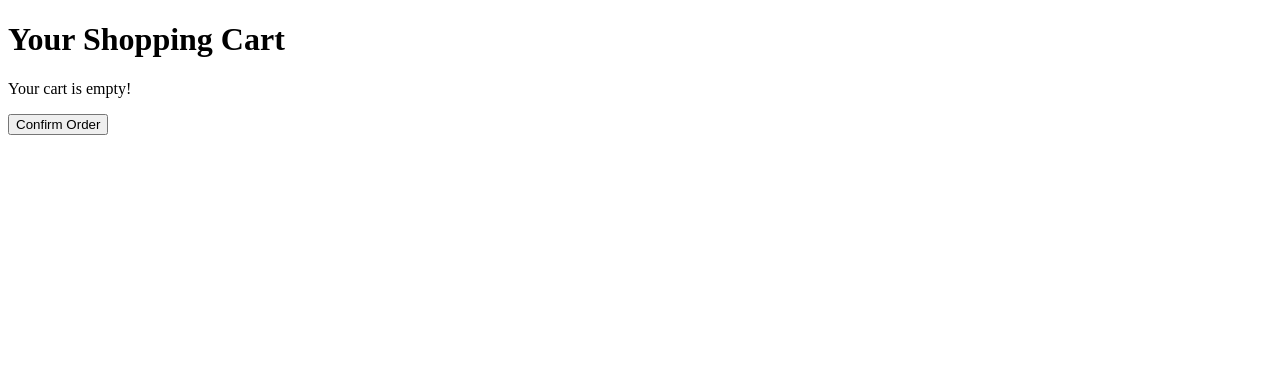
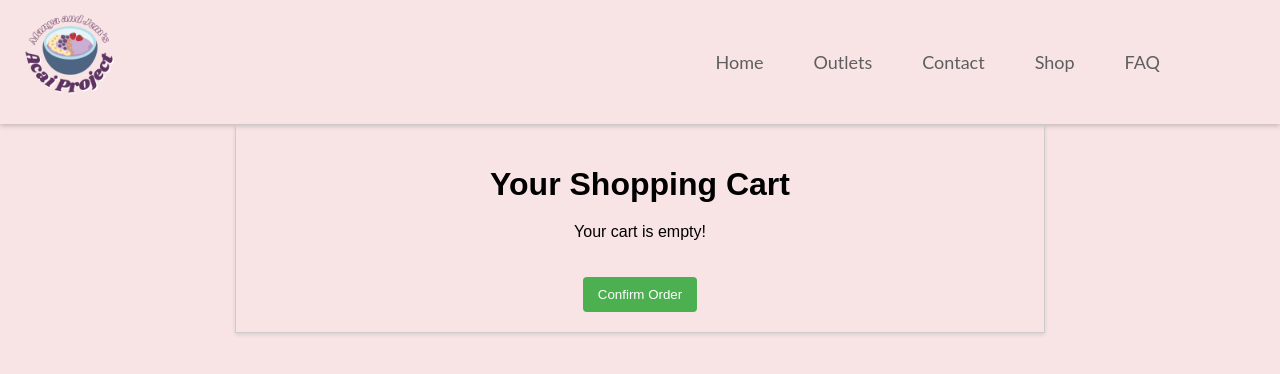
Before and after one commit to sheel002/WebAppAcai, a PHP site: page /cart.php in a window 1280 px wide. Shown: the top 374 px of the page. Run offline with PHP 8.4, Linux system fonts and the light colour scheme.

Commit message:
stylign for cart page

```diff
--- a/cart.php
+++ b/cart.php
@@ -31,6 +31,32 @@ function confirmOrder() {
 }
 </script>
 <body>
+<head>
+<meta charset="utf-8">
+    <style>
+    body {font-family:Lato,  sans-serif;
+        background-color: #F8E4E4;
+    }
+    </style>
+    <meta name="viewport" content="width=device-width, initial-scale=1.0">
+    <link rel="stylesheet" type="text/css" href="styles.css">
+</head>
+<body>
+    <header>
+        <div class="logo">
+            <img src="Assets/logo.png" alt="Your Logo">
+        </div>
+        <div class="navbar">
+            <ul>
+                <li><a href="index.php">Home</a></li>
+                <li><a href="outlets.php">Outlets</a></li>
+                <li><a href="contact.php">Contact</a></li>
+                <li><a href="shop.php">Shop</a></li>
+                <li><a href="faq.php">FAQ</a></li>
+            </ul>
+        </div>
+    </header>
+    <div class="confirm-order-box">
         <h1>Your Shopping Cart</h1>
         <?php
         if (isset($_SESSION['cart']) && count($_SESSION['cart']) > 0) {
@@ -53,6 +79,6 @@ function confirmOrder() {
         }
         ?>
         <button onclick="confirmOrder()">Confirm Order</button>
-    <!-- Add more HTML for Checkout or Continue Shopping -->
+    </div>
 </body>
 </html>
--- a/confirm_order.php
+++ b/confirm_order.php
@@ -30,7 +30,9 @@ try {
     foreach ($cartItems as $item) {
         $addOnsJson = json_encode($item['addOns'] ?? []);
         $price = floatval($item['price']);
-        $stmt->bind_param("isdssiss", $userId, $item['name'], $price, $item['size'], $item['quantity'], $item['category'], $addOnsJson);
+        $quantity = intval($item['quantity']);
+        // Ensure that the types in bind_param match the types of the variables
+        $stmt->bind_param("isdssis", $userId, $item['name'], $price, $item['size'], $quantity, $item['category'], $addOnsJson);
         if (!$stmt->execute()) {
             throw new Exception("Execute failed: " . $stmt->error);
         }
--- a/styles.css
+++ b/styles.css
@@ -584,7 +584,7 @@ h2 {
 }
 /* End of Pop up styl */
 
-
+/* cart icon styling */
 .cart-icon {
     position: relative;
     display: inline-block;
@@ -604,3 +604,42 @@ h2 {
     width: 30px;  /* Adjust the width as required */
     height: auto; /* This will keep the aspect ratio of the image */
 }
+
+/* end of cart-icon styling */
+
+/* confirm-order style */
+
+.confirm-order-box {
+    width: 60%;
+    margin: 0 auto;
+    padding: 20px;
+    border: 1px solid #ccc;
+    box-shadow: 0 2px 4px rgba(0, 0, 0, 0.1);
+    text-align: center;
+}
+
+.confirm-order-box h1 {
+    margin-bottom: 20px;
+}
+
+.confirm-order-box ul {
+    text-align: left;
+    list-style: none;
+    padding: 0;
+}
+
+.confirm-order-box button {
+    margin-top: 20px;
+    padding: 10px 15px;
+    background-color: #4CAF50;
+    color: white;
+    border: none;
+    border-radius: 4px;
+    cursor: pointer;
+}
+
+.confirm-order-box button:hover {
+    background-color: #45a049;
+}
+
+/* end of confirm-order style */
```
Also changed, not shown: shop.php (line endings or trailing spaces). Lines whose indentation alone changed are shown as unchanged.
